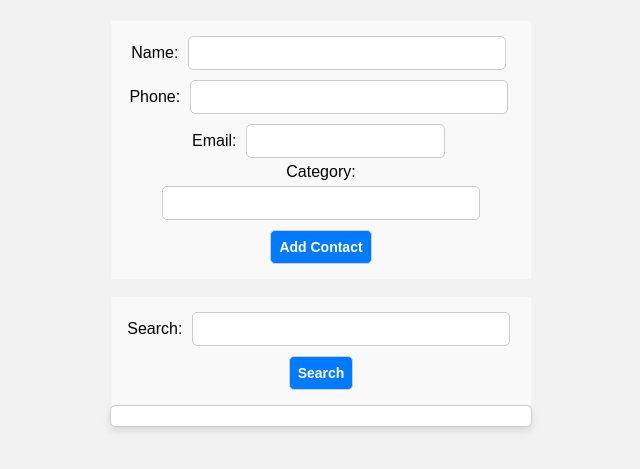
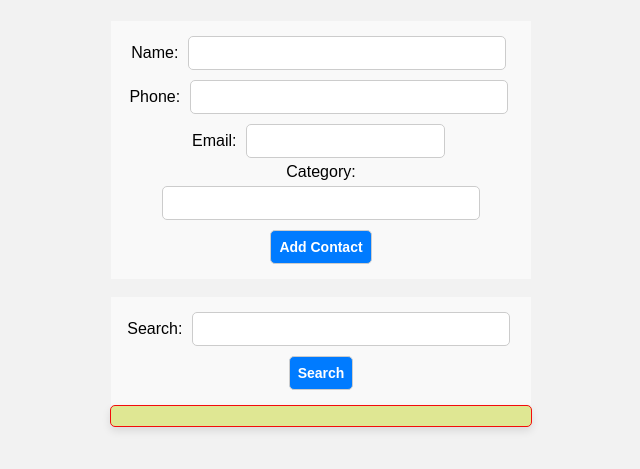
Before and after one commit to Angathan003/Contact-manager-by-HTML--JS-and-CSS, a plain HTML site: page index.html in a window 1280 px wide. Shown: the part 75-544 px from the top of the page, without its empty margins (319-959 px from the left). Drawn offline with Linux system fonts and the light colour scheme.

Commit message:
Add changes

```diff
--- a/script.js
+++ b/script.js
@@ -122,6 +122,13 @@ function addContact(name, phone, email, category) {
         console.log('Error: Please enter a valid email address.');
         return;
     }
+      // Check if the email contains "gmail" without "@"
+      if (email.toLowerCase().includes('gmail') && !email.includes('@')) {
+        // Highlight the email input box in red
+        document.getElementById('email').style.borderColor = 'red';
+        console.log('Error: Gmail address must contain "@" symbol.');
+        return;
+    }
 
     const contactData = {
         name: name.toUpperCase(),
--- a/styles.css
+++ b/styles.css
@@ -52,9 +52,9 @@ button:hover {
     margin: 0 auto;
     text-align: left;
     padding: 10px;
-    border: 1px solid #ccc;
+    border: 1px solid #f30c0c;
     border-radius: 5px;
-    background-color: #fff;
+    background-color: #dfe793;
     box-shadow: 0 4px 8px rgba(0, 0, 0, 0.1);
 }
 
```
